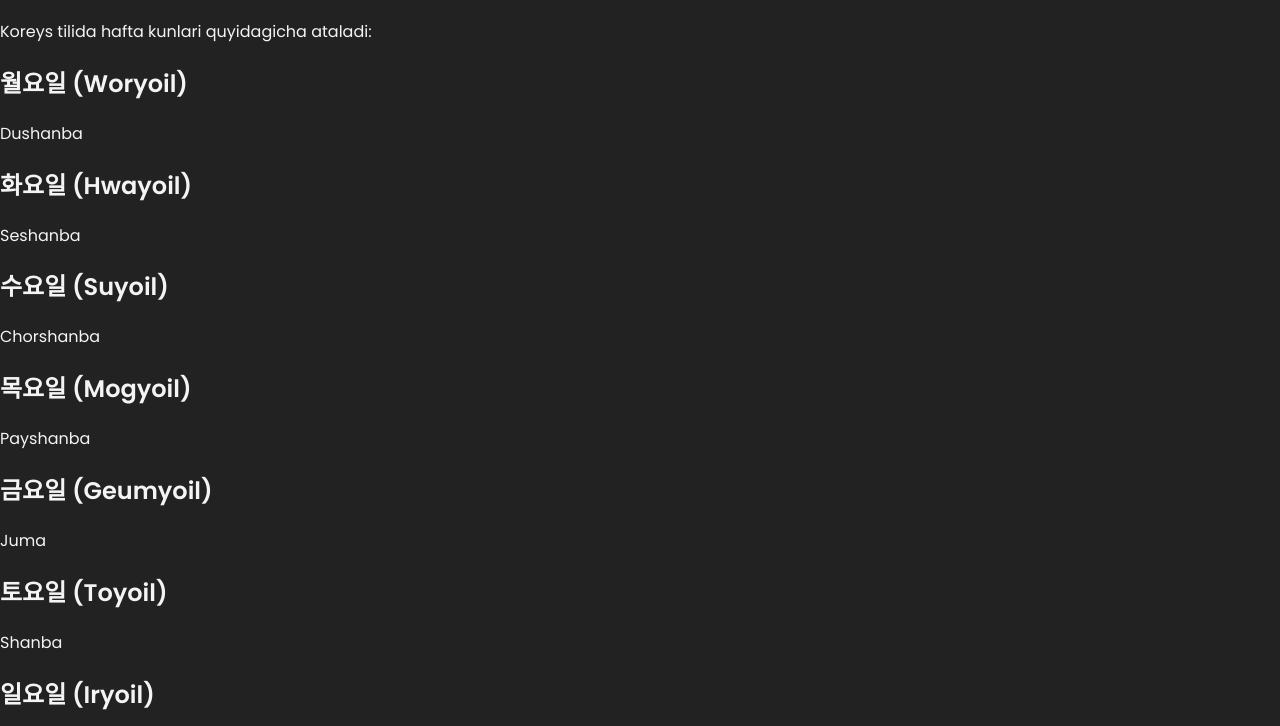
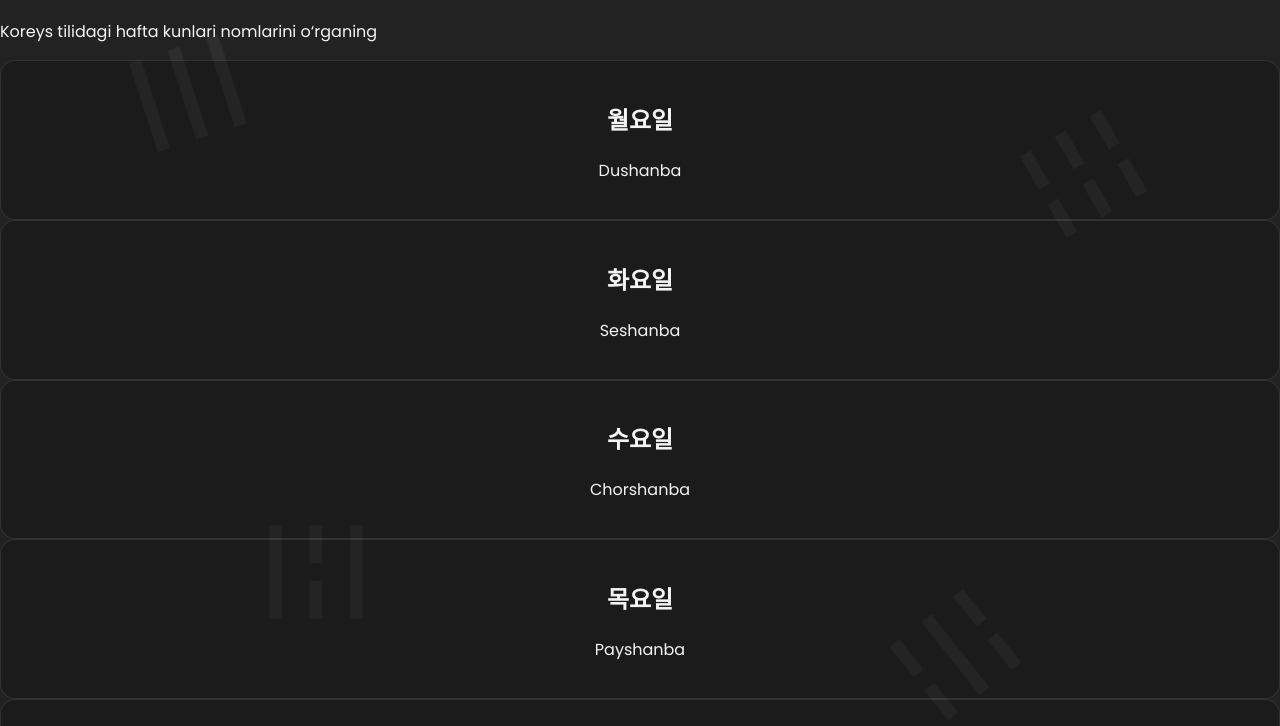
Before and after one commit to Abdullo200604/Hangul-Helper, a plain HTML site: page haftakunlari.html in a window 1280 px wide. Shown: the part 74-800 px from the top of the page. Drawn offline with Linux system fonts and the light colour scheme.

Commit message:
Refactor HTML structure for lesson page

```diff
--- a/haftakunlari.html
+++ b/haftakunlari.html
@@ -7,44 +7,51 @@
     <link rel="stylesheet" href="style.css">
     <link href="https://fonts.googleapis.com/css2?family=Noto+Sans+KR:wght@300;400;700&family=Poppins:wght@400;600&display=swap" rel="stylesheet">
 </head>
-<body class="page-body">
-    <header class="page-header">
+<body class="lesson-body">
+    <div class="background-animation">
+        <div class="trigram">☰</div>
+        <div class="trigram">☷</div>
+        <div class="trigram">☲</div>
+        <div class="trigram">☵</div>
+    </div>
+
+    <header class="lesson-header">
         <h1>Hafta Kunlari (요일)</h1>
-        <p>Koreys tilida hafta kunlari quyidagicha ataladi:</p>
+        <p>Koreys tilidagi hafta kunlari nomlarini o‘rganing</p>
     </header>
 
-    <main class="content">
-        <div class="word-card">
-            <h2>월요일 (Woryoil)</h2>
+    <main class="lesson-container">
+        <div class="card">
+            <h2>월요일</h2>
             <p>Dushanba</p>
         </div>
-        <div class="word-card">
-            <h2>화요일 (Hwayoil)</h2>
+        <div class="card">
+            <h2>화요일</h2>
             <p>Seshanba</p>
         </div>
-        <div class="word-card">
-            <h2>수요일 (Suyoil)</h2>
+        <div class="card">
+            <h2>수요일</h2>
             <p>Chorshanba</p>
         </div>
-        <div class="word-card">
-            <h2>목요일 (Mogyoil)</h2>
+        <div class="card">
+            <h2>목요일</h2>
             <p>Payshanba</p>
         </div>
-        <div class="word-card">
-            <h2>금요일 (Geumyoil)</h2>
+        <div class="card">
+            <h2>금요일</h2>
             <p>Juma</p>
         </div>
-        <div class="word-card">
-            <h2>토요일 (Toyoil)</h2>
+        <div class="card">
+            <h2>토요일</h2>
             <p>Shanba</p>
         </div>
-        <div class="word-card">
-            <h2>일요일 (Iryoil)</h2>
+        <div class="card">
+            <h2>일요일</h2>
             <p>Yakshanba</p>
         </div>
     </main>
 
-    <footer class="page-footer">
+    <footer class="lesson-footer">
         <a href="index.html" class="back-button">⬅ Bosh sahifaga qaytish</a>
     </footer>
 </body>
```
